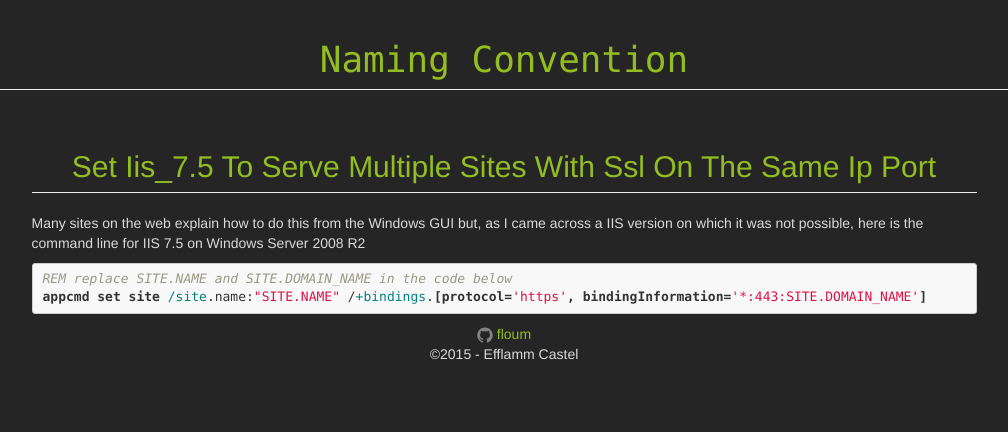
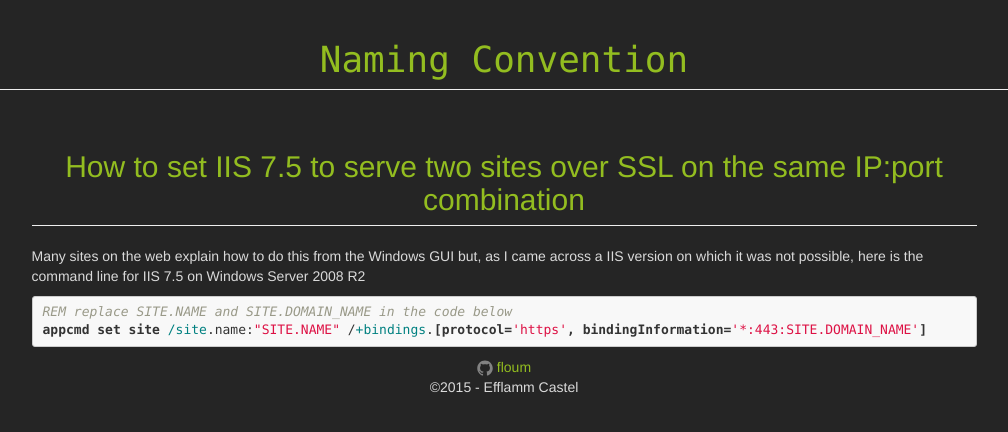
Before and after one commit to floum/floum.github.io, a Jekyll site: the page built from _posts/2015-07-07-set-iis_7.5-to-serve-multiple-sites-with-ssl-on-the-same-ip-port.md, in a window 1280 px wide. Shown: the top 432 px of the page, without its empty margins (136-1144 px from the left). Built offline with Jekyll 4.4.1, drawn with Linux system fonts in a browser that asks for light colours; part of the change alters nothing that is shown.

Commit message:
removed title plugin (not supported by github-pages

```diff
--- a/_plugins/title.rb
+++ /dev/null
@@ -1,20 +0,0 @@
-class Jekyll::Post
-
-  UPCASED = ['iis', 'ssl', 'ip']
-
-  def titleized_slug
-    self.slug.split(/[-_]/)
-      .map(&:downcase).map.with_index do |word, index|
-        if UPCASED.include?(word)
-          word.upcase
-        else
-          if index == 0
-            word.capitalize
-          else
-            word
-          end
-        end
-      end
-      .join(' ')
-  end
-end
--- a/_posts/2015-07-07-set-iis_7.5-to-serve-multiple-sites-with-ssl-on-the-same-ip-port.md
+++ b/_posts/2015-07-07-set-iis_7.5-to-serve-multiple-sites-with-ssl-on-the-same-ip-port.md
@@ -1,5 +1,6 @@
 ---
 layout: post
+title: 'How to set IIS 7.5 to serve two sites over SSL on the same IP:port combination'
 ---
 Many sites on the web explain how to do this from the Windows GUI but,
 as I came across a IIS version on which it was not possible,
```
